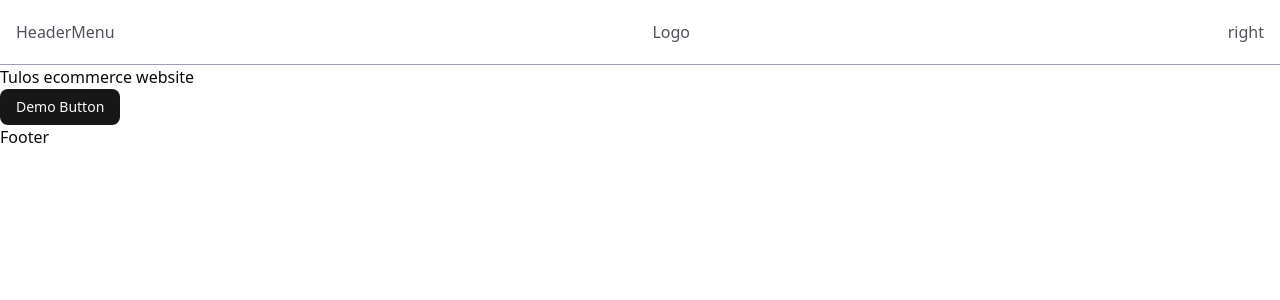
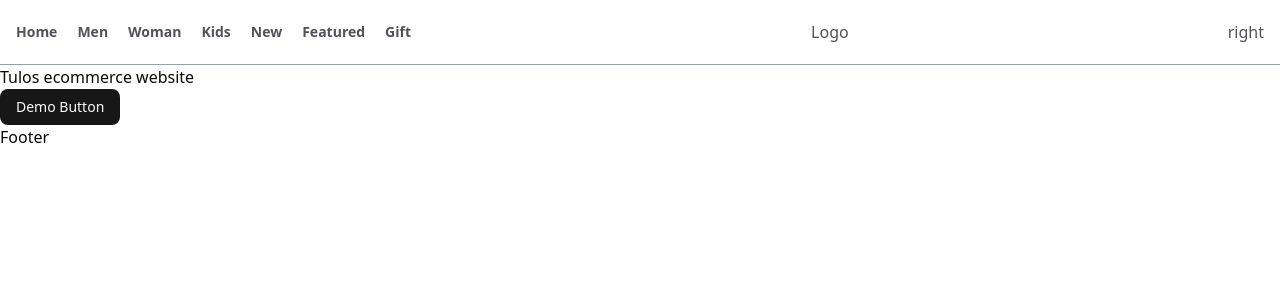
Before and after one commit to jgtech1205/tulos-ecom-website, a Next.js app in the folder tulos_yt/: page / in a window 1280 px wide. Shown: the top 300 px of the page. Built offline with nearby package versions, Linux system fonts and the light colour scheme.

Commit message:
Hover effect

```diff
--- a/tulos_yt/app/globals.css
+++ b/tulos_yt/app/globals.css
@@ -230,4 +230,8 @@
   body {
     @apply bg-background text-foreground;
   }
+  .hoverEffect {
+    @apply transition-all ease-in-out duration-300 cursor-pointer;
+  }
+
 }
--- a/tulos_yt/components/HeaderMenu.tsx
+++ b/tulos_yt/components/HeaderMenu.tsx
@@ -1,9 +1,21 @@
-import React from 'react'
+import { headerData } from "@/constants";
+import Link from "next/link";
+import React from "react";
 
 const HeaderMenu = () => {
   return (
-    <div>HeaderMenu</div>
-  )
-}
+    <div className="hidden md:inline-flex w-1/3 items-center gap-5 text-sm capitalize font-semibold">
 
-export default HeaderMenu
+      {headerData?.map((item) => (
+        <Link key={item?.title}
+              href={item?.href}
+               className="hover:text-darkColor hoverEffect"
+               >
+          {item?.title}
+        </Link>
+      ))}
+    </div>
+  );
+};
+
+export default HeaderMenu;
--- /dev/null
+++ b/tulos_yt/constants/index.ts
@@ -0,0 +1,9 @@
+export const headerData = [
+    { title: "Home", href: "/" },
+    { title: "Men", href: "/men" },
+    { title: "Woman", href: "/woman" },
+    { title: "Kids", href: "/kids" },
+    { title: "New", href: "/new" },
+    { title: "Featured", href: "/featured" },
+    { title: "Gift", href: "/gift" }
+  ];
```
